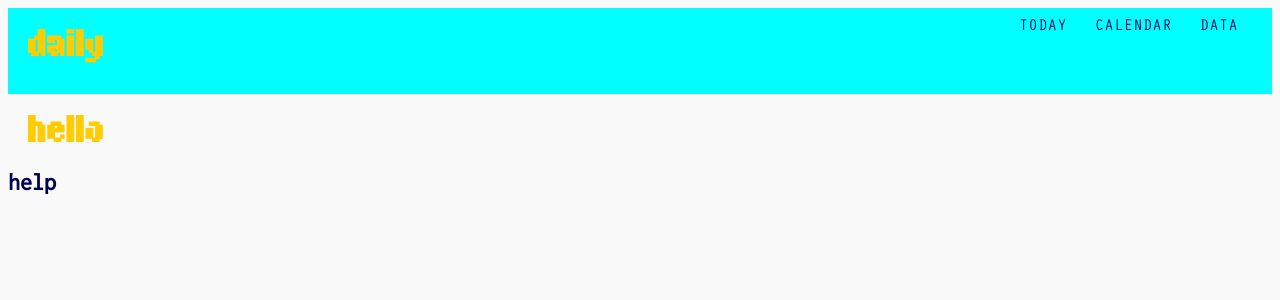
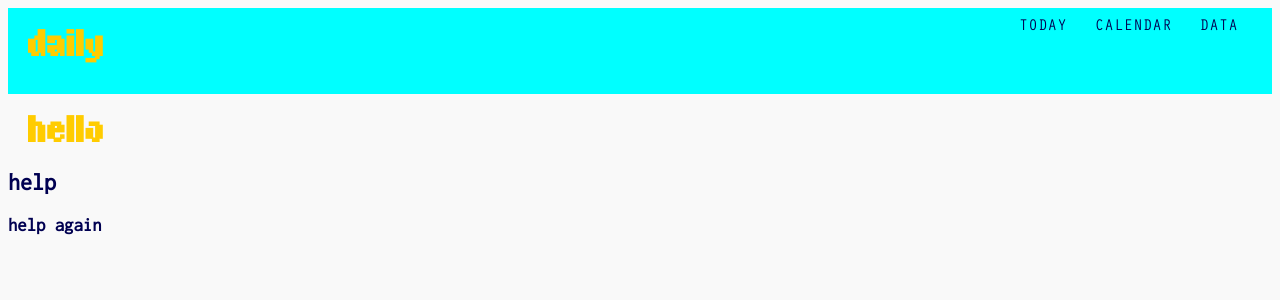
Before and after one commit to yanader/dailyTracker-Archive, a Django app: page / in a window 1280 px wide. Shown: the top 300 px of the page. Run offline with Django 4.2, Linux system fonts and the light colour scheme.

Commit message:
testing2

```diff
--- a/daily/templates/daily/index.html
+++ b/daily/templates/daily/index.html
@@ -6,6 +6,7 @@
 
 <h1>hello</h1>
 <h2>help</h2>
+<h3>help again</h3>
 
 
 {% endblock %}
```
